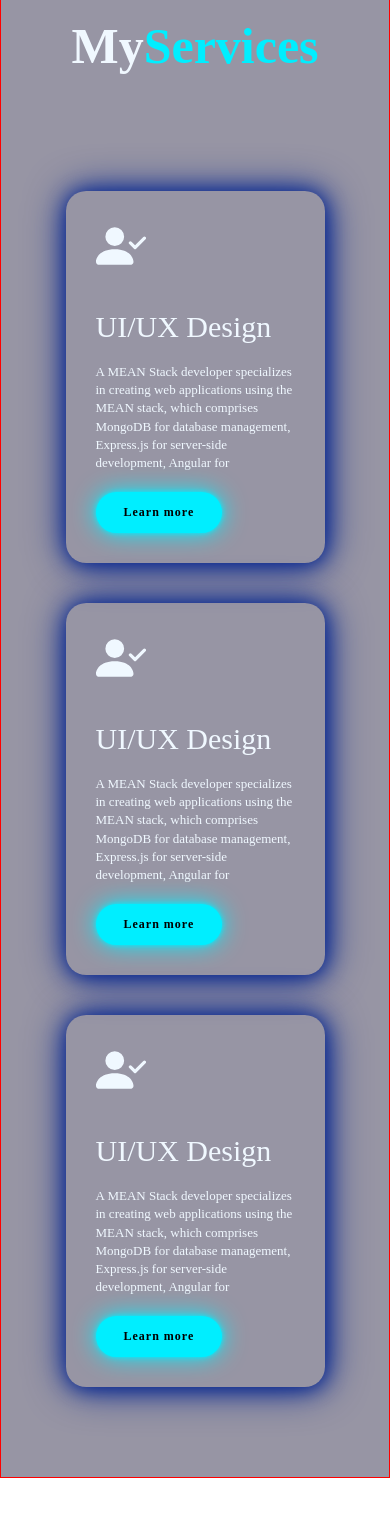
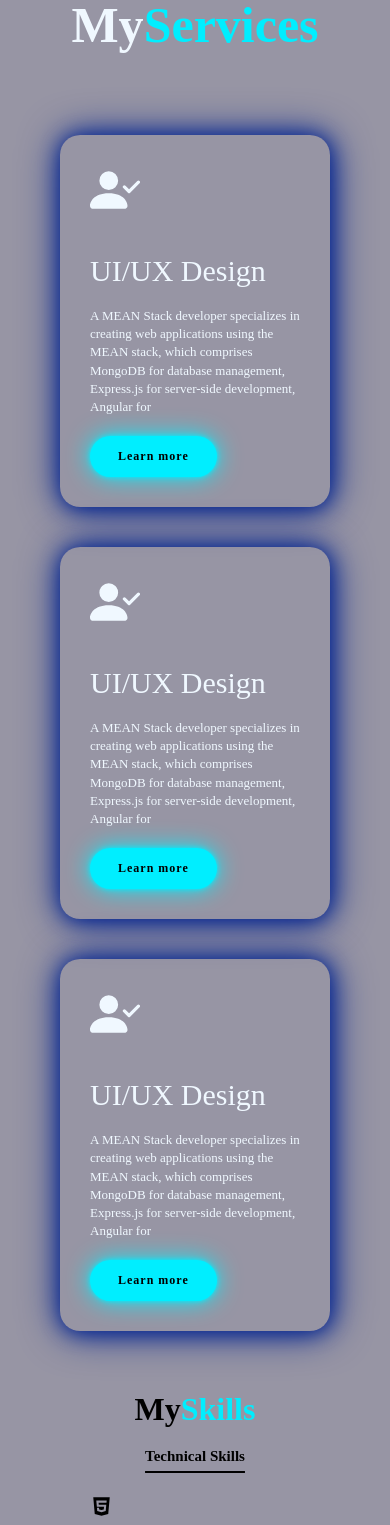
Before and after one commit to Vikesh667/https---github.com-Vikesh667-Portfolio, a React (Create React App) app: page / in a window 390 px wide. Shown: the part 2715-4240 px from the top of the page. Before the commit the page ends 4193 px from the top, so only its background shows below. Built offline with nearby package versions, Linux system fonts and the light colour scheme.

Commit message:
responsive

```diff
--- a/src/Pages/HomePages.js
+++ b/src/Pages/HomePages.js
@@ -12,7 +12,7 @@ const HomePages = () => {
       <Home />
       <About />
       <MyServices />
-      {/* <MySkill /> */}
+      <MySkill />
     </div>
   );
 };
--- a/src/componenet/about/About.module.css
+++ b/src/componenet/about/About.module.css
@@ -1,8 +1,10 @@
-.about{
+.about {
   height: 100vh;
+  width: 100vw;
   position: relative;
   display: flex;
   background-color: rgba(14, 11, 44, 0.432);
+  align-items: center;
 }
 .aboutImage {
   margin: 6rem;
@@ -49,24 +51,24 @@
   transform: scale(1.1) rotate(-360deg);
   filter: brightness(1.2);
 }
-  .text{
+.text {
   width: 50%;
 }
-  .text h2{
+.text h2 {
   font-size: 50px;
   color: #fff;
 }
 .text h2 span {
   color: #0ef;
 }
-  .text h4{
+.text h4 {
   font-size: 29px;
   font-weight: 600px;
   line-height: 1.4;
   margin: 10px 0 25px;
   color: #fff;
 }
-  .text p{
+.text p {
   color: aliceblue;
   font-size: 20px;
   line-height: 1.4;
@@ -82,59 +84,67 @@
   letter-spacing: 1px;
   text-decoration: none;
   font-weight: 600;
-    /* opacity: 0; */
+  opacity: 0;
   animation: slideTop 1s ease forwards;
   animation-delay: 0.7s;
-    box-shadow: 0 0 5px #0ef,
-    0 0 25px #0ef
+  box-shadow: 0 0 5px #0ef, 0 0 25px #0ef;
 }
-  @media (max-width:920px){
-  .about{
+@media (max-width: 920px) {
+  .about {
     height: 100%;
     flex-direction: column;
     align-items: center;
   }
-  .text{
+  .text {
     text-align: start;
     margin-left: 30px;
   }
-  .text h2{
+  .text h2 {
     text-align: center;
   }
-  .text h4{
+  .text h4 {
     text-align: center;
   }
-  .btnMore{
+  .btnMore {
     margin-left: 32%;
     margin-bottom: 20px;
   }
 }
-  @media(max-width:620px){
-    .about{
+@media (max-width: 620px) {
+  .about {
     width: 100%;
   }
-  .btnMore{
+  .btnMore {
     margin-left: 22%;
   }
-  .text h4{
+  .text h4 {
     font-size: 20px;
     text-align: start;
   }
-  .text h2{
+  .text h2 {
     font-size: 35px;
     text-align: start;
   }
 }
-  @media(max-width:430px){
-    .about{
+@media (max-width: 430px) {
+  .about {
     width: 100%;
   }
-    .aboutImage{
+  .aboutImage {
     width: 300px;
     height: 300px;
   }
-    .btnMore{
-      margin-left: 0;
-      padding: 7px 28px;
+  .btnMore {
+    margin-left: -5%;
   }
 }
+@keyframes slideTop {
+  0% {
+    transform: translateY(100px);
+    opacity: 0;
+  }
+  100% {
+    transform: translateY(0px);
+    opacity: 1;
+  }
+}
--- a/src/componenet/home/Home.module.css
+++ b/src/componenet/home/Home.module.css
@@ -1,6 +1,6 @@
 .home {
   position: relative;
-  width: 100%;
+  width: 100vw;
   justify-content: space-between;
   height: 100vh;
   background-color: rgba(14, 11, 44, 0.432);
--- a/src/componenet/myskill/MySkill.module.css
+++ b/src/componenet/myskill/MySkill.module.css
@@ -1,11 +1,10 @@
 .main {
   height: 100vh;
+  width: 100vw;
   background-color: rgba(14, 11, 44, 0.432);
 }
 .section {
   display: flex;
-  height: 100vh;
-
 }
 .skiilheading {
   text-align: center;
@@ -17,7 +16,7 @@
   width: 600px;
   height: 600px;
   padding: 75px 90px;
-  margin-left: 100px;
+  margin-left: 60px;
 }
 .heading {
   text-align: center;
@@ -240,50 +239,75 @@
   animation: showText 0.5s 1s linear forwards;
   opacity: 0;
 }
-@media(max-width:996px){
-  .main{
+@media (max-width: 996px) {
+  .main {
     height: 100%;
-    border: 1px solid red;
   }
- .section{
+  .section {
     flex-direction: column;
     height: 100%;
     align-items: center;
+    justify-content: space-around;
   }
- .container{
+  .container {
     margin-left: 0;
   }
 }
-@media(max-width:620px){
-  .main{
+@media (max-width: 600px) {
+  .main {
+    width: 100%;
+  }
+  .section {
+    width: 100%;
     height: 100%;
   }
-  .section{
+  .container {
+    width: 100%;
+    padding-top: 20px;
+  }
+}
+@media (max-width: 400px) {
+  .main {
+    width: 100%;
+  }
+  .section {
+    width: 100%;
     height: 100%;
   }
-  .technicalBars{
-    border: 1px solid red;
+  .container {
+    width: 100%;
   }
-  .container{
+  .technicalBars .bars .progressline {
+    width: 100%;
+  }
+  .heading {
+    text-align: center;
+    text-decoration: underline;
+    text-decoration-thickness: 2px;
+    text-underline-offset: 10px;
+    margin-bottom: 30px;
+    font-size: 15px;
+  }
+  .radialBars {
+    width: 100%;
     height: 100%;
-   }
-   .radialBars{
-    height: 100%;
-
-    border: 1px solid red;
-   }
-   .radialBars .radialBar svg{
-    top: 50%;
-    left: 40%;
-   }
-   .radialBar .percentages{
-    top: 40%;
-    left: 30%;
+    display: flex;
+    flex-direction: column;
+    flex-wrap: nowrap;
+    justify-content: space-around;
+    gap: 2rem;
+    align-items: center;
   }
   .radialBar .text {
-    left: 0%;
-   }
-.bars{
-  border: 1px solid green;
+    width: 100%;
+    position: absolute;
+    text-align: center;
+    left: 50%;
+    bottom: -25px;
+    transform: translateX(-50px);
+    font-size: 12px;
+    font-weight: 500;
+    animation: showText 0.5s 1s linear forwards;
+    opacity: 0;
   }
 }
--- a/src/componenet/services/MyServices.module.css
+++ b/src/componenet/services/MyServices.module.css
@@ -1,39 +1,41 @@
-.services{
+.services {
+  width: 100vw;
   color: aliceblue;
   font-size: 20px;
   line-height: 1.4;
   background-color: rgba(14, 11, 44, 0.432);
-
+  display: flex;
+  align-items: center;
+  justify-content: center;
 }
-.subtitle{
+.subtitle {
   text-align: center;
   font-size: 50px;
-    padding-bottom: 60px;
+  padding-bottom: 25px;
 }
-.subtitle span{
+.subtitle span {
   color: #0ef;
 }
-.container{
-    padding: 90px;
+.container {
+  padding: 60px;
 }
-.servicList{
+.servicList {
   display: grid;
-   grid-template-columns: repeat(auto-fit,minmax(259px,1fr));
+  grid-template-columns: repeat(auto-fit, minmax(259px, 1fr));
   grid-gap: 40px;
   margin-top: 50px;
 }
-.servicList div{
+.servicList div {
   background: transparent;
   padding: 30px;
   font-size: 13px;
   font-weight: 13px;
   border-right: 10px;
   border-radius: 20px;
-    transform: background 0.5s transform .5s;
-    box-shadow: 1px 1px 20px #012290f7,
-    1px 1px 40px #012290f7;
+  transform: background 0.5s transform 0.5s;
+  box-shadow: 1px 1px 20px #012290f7, 1px 1px 40px #012290f7;
 }
-.servicList div .icon{
+.servicList div .icon {
   font-size: 50px;
   margin-bottom: 30px;
 }
@@ -42,14 +44,14 @@
   font-weight: 500;
   margin-bottom: 15px;
 }
-.servicList div a{
+.servicList div a {
   text-decoration: none;
   color: #000000;
   font-size: 12px;
   margin-top: 20px;
   display: inline-block;
 }
-.read{
+.read {
   display: inline-block;
   padding: 12px 28px;
   background: #0ef;
@@ -61,16 +63,14 @@
   font-weight: 600;
   opacity: 0;
   animation: slideTop 1s ease forwards;
-    animation-delay:2s;
-    box-shadow: 0 0 5px #0ef,
-    0 0 25px #0ef
-    ;
+  animation-delay: 2s;
+  box-shadow: 0 0 5px #0ef, 0 0 25px #0ef;
 }
-.read:hover{
+.read:hover {
   box-shadow: 0 0 5px cyan, 0 0 25px cyan, 0 0 50px cyan, 0 0 100px cyan;
 }
-.servicList div:hover{
-    transform:translateY(-10px) ;
+.servicList div:hover {
+  transform: translateY(-10px);
 }
 @keyframes slideTop {
   0% {
@@ -83,9 +83,10 @@
   }
 }
 
-@media(max-width:430px){
- .container{
-    border: 1px solid red;
+@media (max-width: 400px) {
+  .container {
+    width: 100%;
+
     display: flex;
     flex-direction: column;
     align-items: center;
```
Lines whose indentation alone changed are shown as unchanged.
